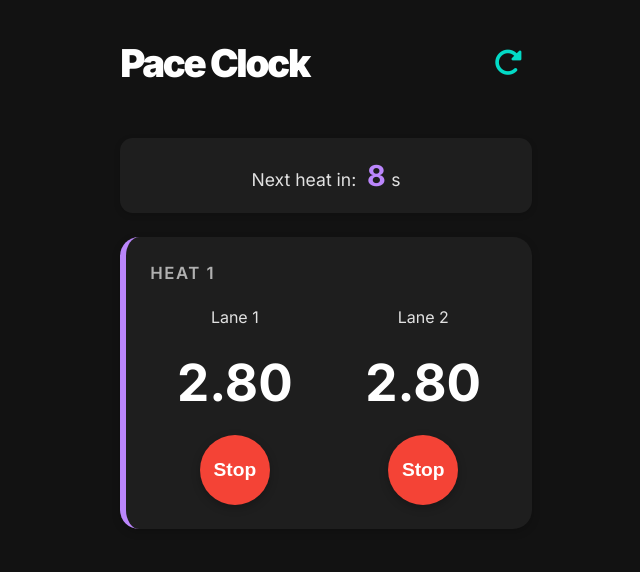
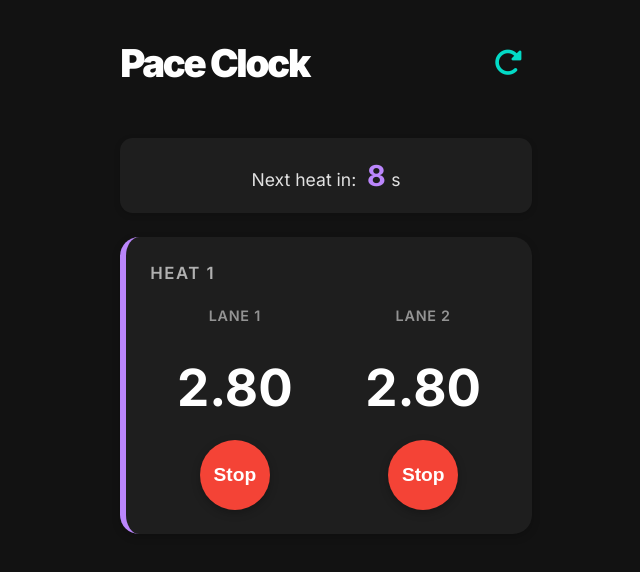
Before and after one commit to marcel-ngn/swim-pace-clock, a plain HTML site: page index.html in a window 1280 px wide. Both pictures are taken after a click on the button "Start Session". Shown: the whole page, without its empty margins (314-954 px from the left). Drawn offline with Linux system fonts and the light colour scheme.

Commit message:
fix bugs

```diff
--- a/style.css
+++ b/style.css
@@ -171,8 +171,7 @@ input::-webkit-outer-spin-button, input::-webkit-inner-spin-button { -webkit-app
 }
 
 .start-btn:active {
-    transform: scale(0.97); /* Click feedback */
-    background-color: var(--primary-variant);
+    transform: scale(0.95);
 }
 
 /* Heats Container */
@@ -202,7 +201,7 @@ input::-webkit-outer-spin-button, input::-webkit-inner-spin-button { -webkit-app
     color: var(--on-background);
     margin-bottom: 1.2rem; /* More margin */
     text-transform: uppercase;
-    letter-spacing: 0.09em; /* Slightly more letter spacing */
+    letter-spacing: 0.09em;
     opacity: 0.75; /* Slightly less opaque */
 }
 
@@ -219,6 +218,16 @@ input::-webkit-outer-spin-button, input::-webkit-inner-spin-button { -webkit-app
     flex-direction: column;
     align-items: center;
     gap: 0.9rem; /* More gap */
+}
+
+.lane-label {
+    font-size: 0.9rem;
+    font-weight: 600;
+    color: var(--on-background);
+    opacity: 0.6;
+    margin-bottom: 0.5rem; /* Space between label and timer */
+    text-transform: uppercase;
+    letter-spacing: 0.05em;
 }
 
 .time-display {
```
